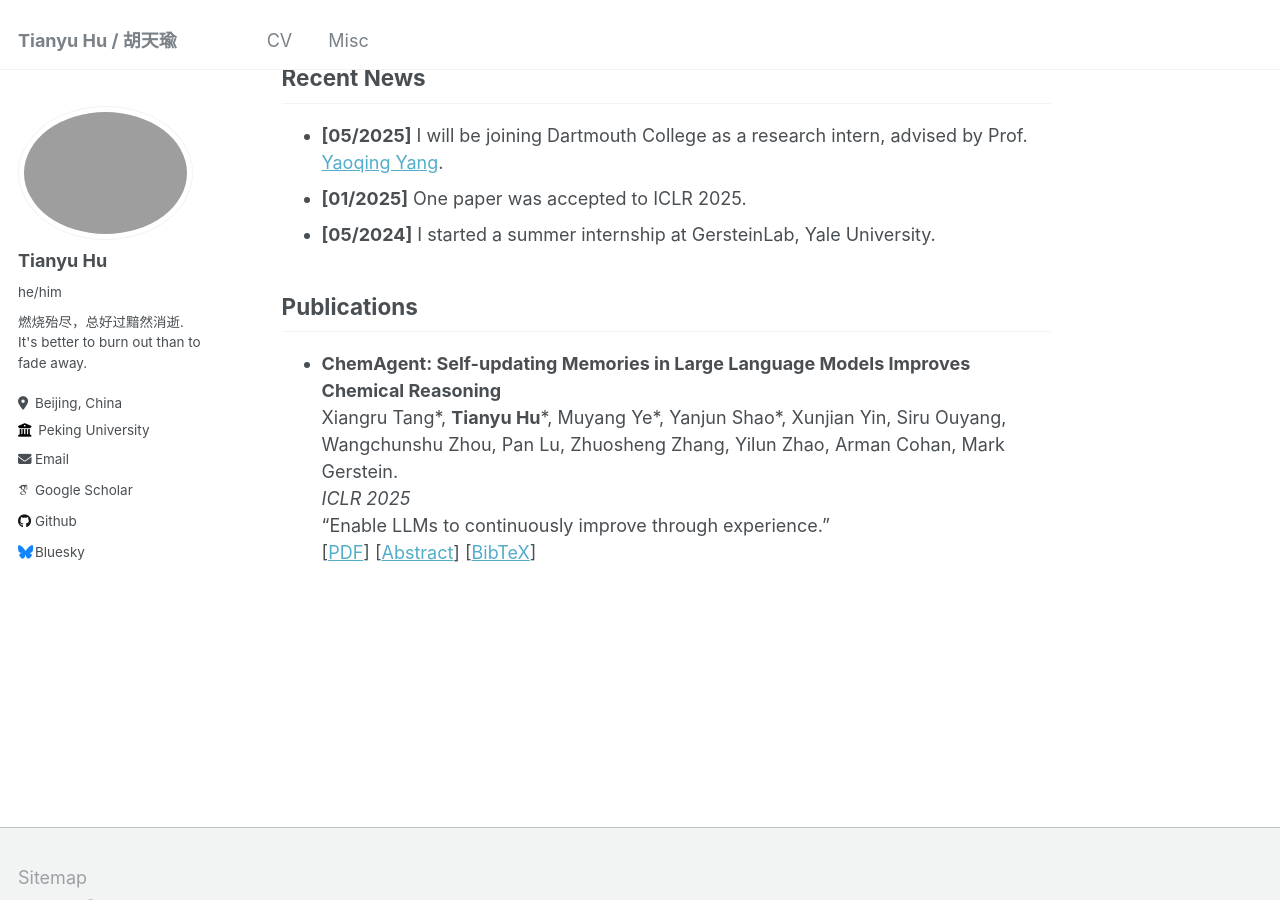
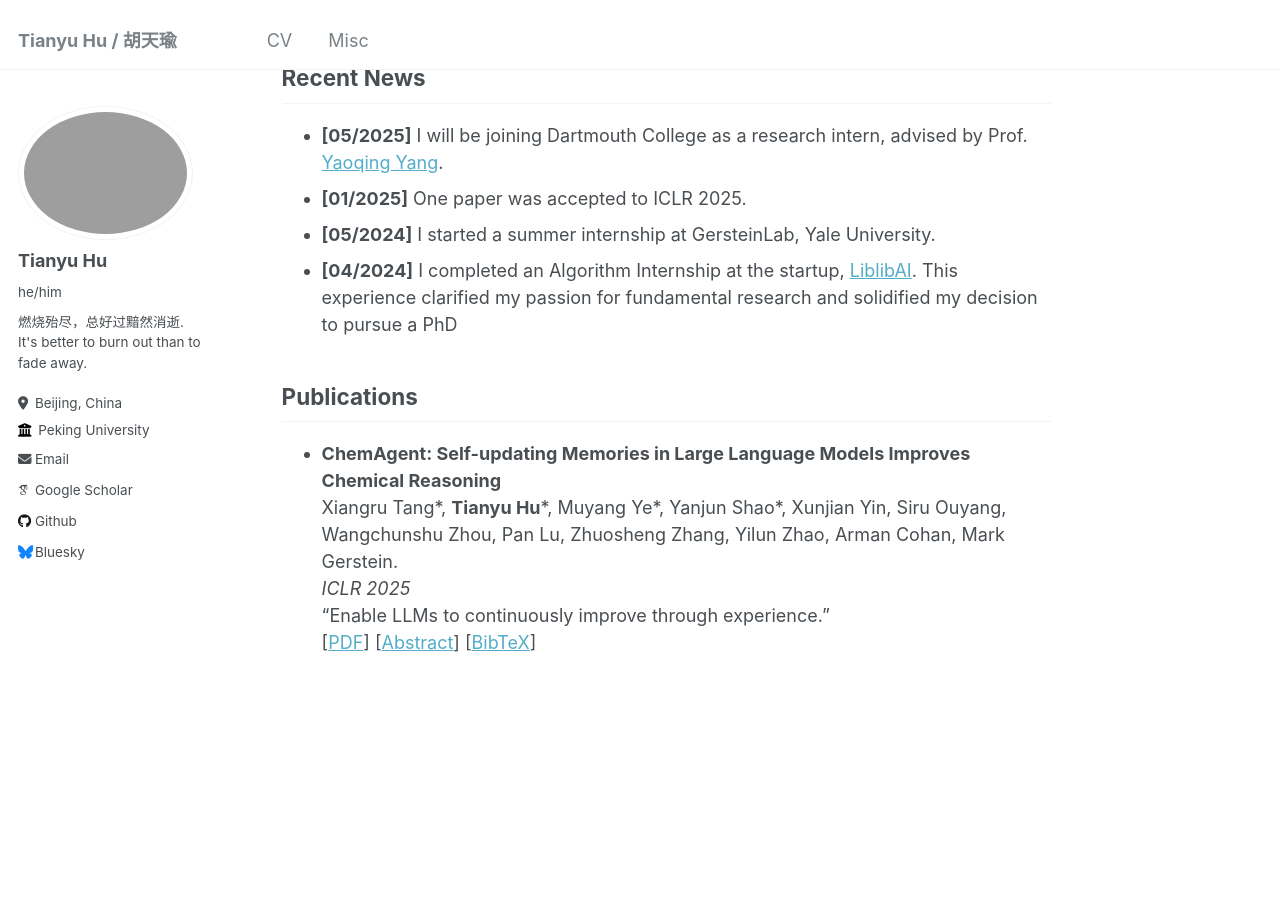
Before and after one commit to TheWayLost/thewaylost.github.io, a Jekyll site: the page built from _pages/about.md, in a window 1280 px wide and 900 px high, scrolled down 460 px. Built offline with Jekyll 4.4.1, drawn with Linux system fonts in a browser that asks for light colours; some web fonts are replaced.

Commit message:
add start

```diff
--- a/_pages/about.md
+++ b/_pages/about.md
@@ -17,11 +17,13 @@ My research interests include:
 *   **AI Safety**: Especially for LLMs and autonomous agents.
 *   **Memory Systems**: Developing and analyzing memory systems in LLMs and agents.
 
+
 ## Recent News
 <ul>
   <li><b>[05/2025]</b> I will be joining Dartmouth College as a research intern, advised by Prof. <a href="https://yaoqingly.github.io/" target="_blank" rel="noopener noreferrer">Yaoqing Yang</a>.</li>
   <li><b>[01/2025]</b> One paper was accepted to ICLR 2025.</li>
   <li><b>[05/2024]</b> I started a summer internship at GersteinLab, Yale University.</li>
+  <li><b>[04/2024]</b> I completed an Algorithm Internship at the startup, <a href="https://www.liblib.art/" target="_blank" rel="noopener noreferrer">LiblibAI</a>. This experience clarified my passion for fundamental research and solidified my decision to pursue a PhD</li>
 </ul>
 
 ## Publications
```
